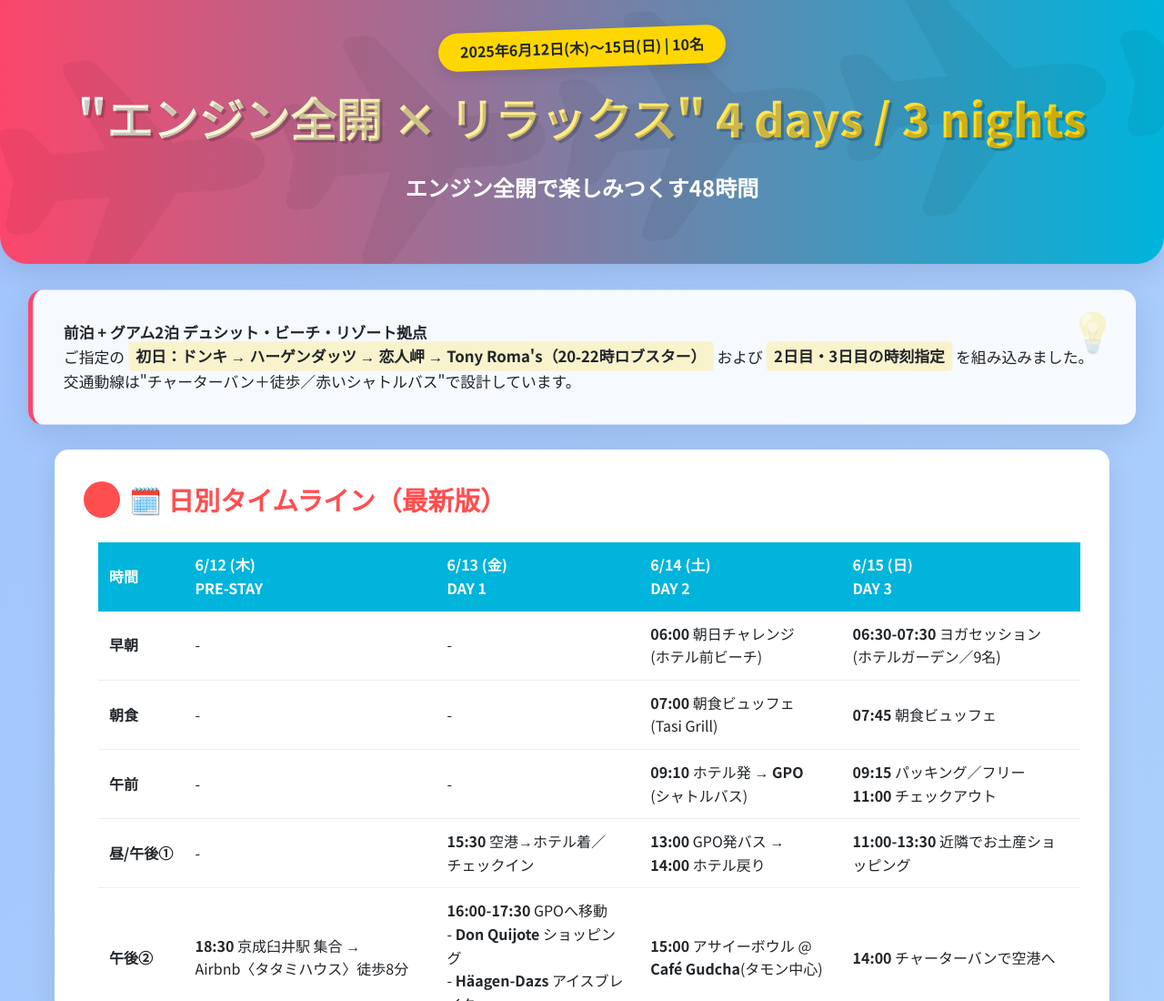
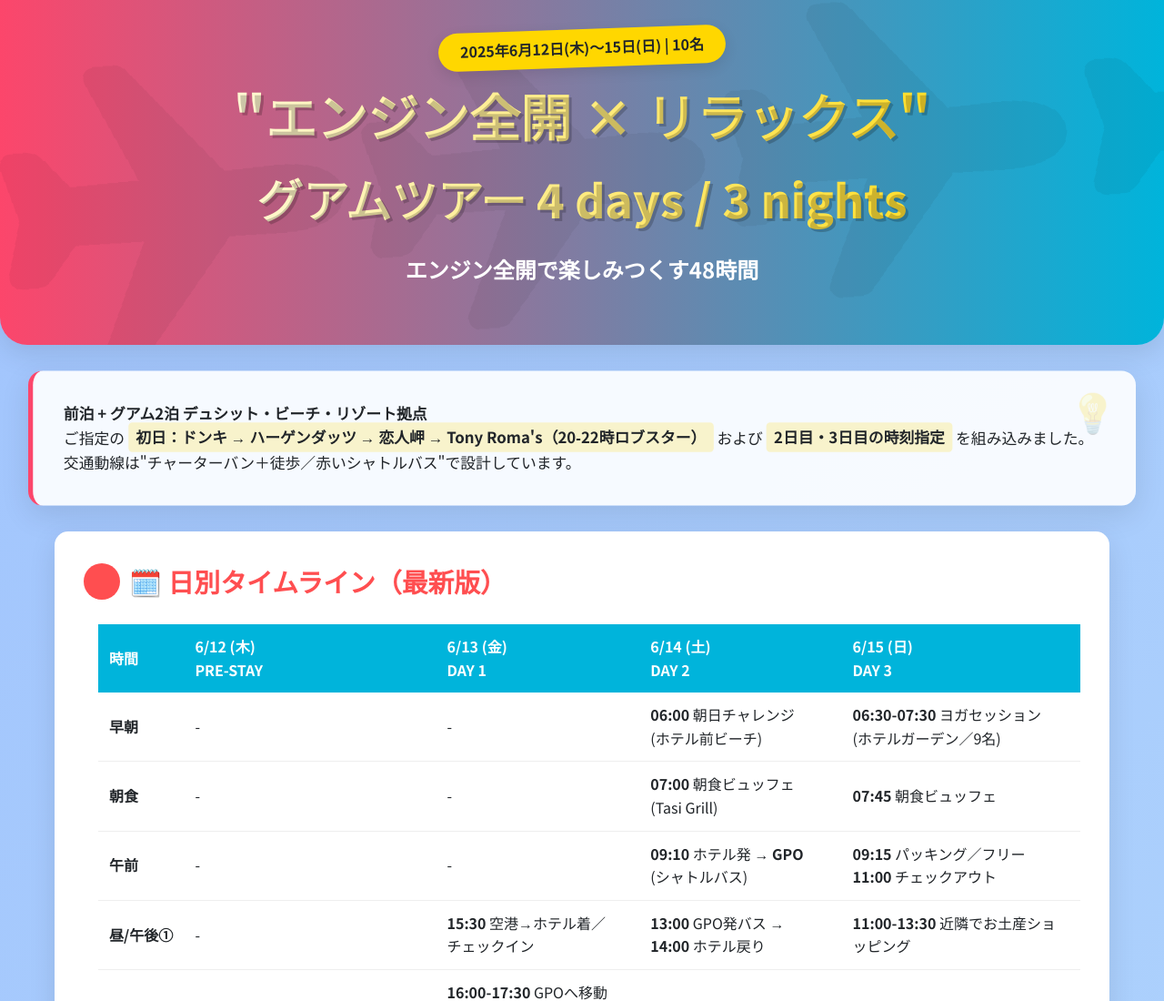
Before and after one commit to Nikka593/guam-, a plain HTML site: page index.html in a window 1280 px wide. Shown: the top 1100 px of the page at 91% size. Drawn offline with nearby package versions, Linux system fonts and the light colour scheme.

Commit message:
Update index.html

```diff
--- a/index.html
+++ b/index.html
@@ -441,7 +441,7 @@
   <div class="header">
     <div class="container header-content">
       <div class="date-badge">2025年6月12日(木)～15日(日) | 10名</div>
-      <h1><span style="font-size: 90%;">"エンジン全開 × リラックス" 4 days / 3 nights</span></h1>
+      <h1>"エンジン全開 × リラックス"<br><span style="font-size: 90%;">グアムツアー 4 days / 3 nights</span></h1>
       <p class="subtitle">エンジン全開で楽しみつくす48時間</p>
     </div>
   </div>
```
